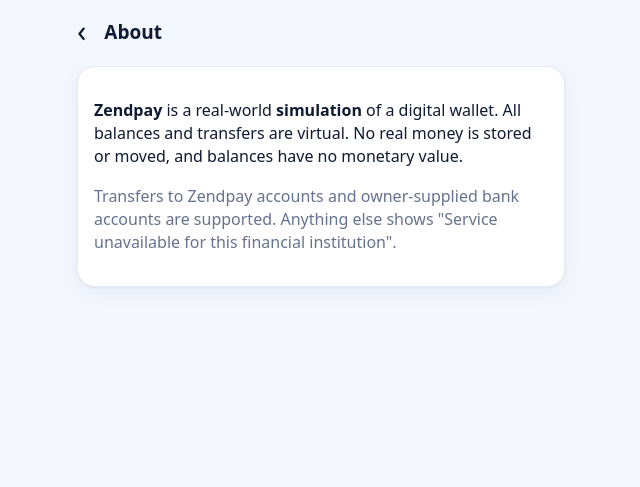
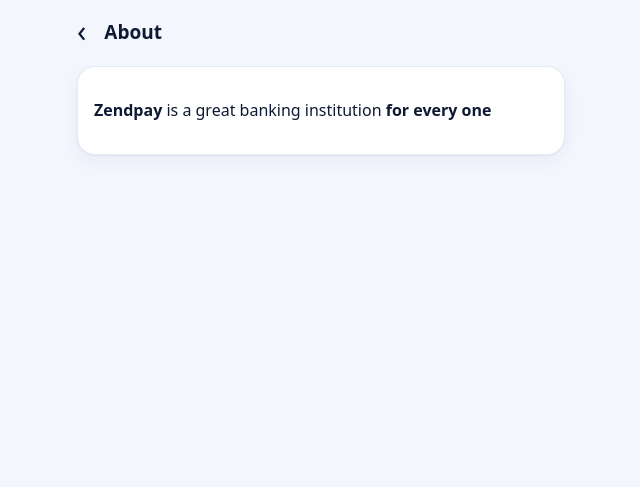
Before and after one commit to chijioke-coder/Zendpay, a Flask app: template templates/about.html in a window 1280 px wide. Shown: the top 487 px of the page, without its empty margins (319-959 px from the left). Run offline with Flask 3, Linux system fonts and the light colour scheme; the template is opened without the code that fills it, so the values that code supplies are empty; some libraries are stand-ins or nearby versions.

Commit message:
Update about.html

```diff
--- a/templates/about.html
+++ b/templates/about.html
@@ -1,6 +1,5 @@
 {% extends "user_base.html" %}
 {% block header %}{% set back=url_for('settings') %}{% set title='About' %}{% include "_back.html" %}{% endblock %}
 {% block content %}
-<section class="card"><p><b>Zendpay</b> is a real-world <b>simulation</b> of a digital wallet. All balances and transfers are virtual. No real money is stored or moved, and balances have no monetary value.</p>
-<p class="muted">Transfers to Zendpay accounts and owner-supplied bank accounts are supported. Anything else shows "Service unavailable for this financial institution".</p></section>
+<section class="card"><p><b>Zendpay</b> is a great banking institution <b>for every one</b> </section>
 {% endblock %}
```
